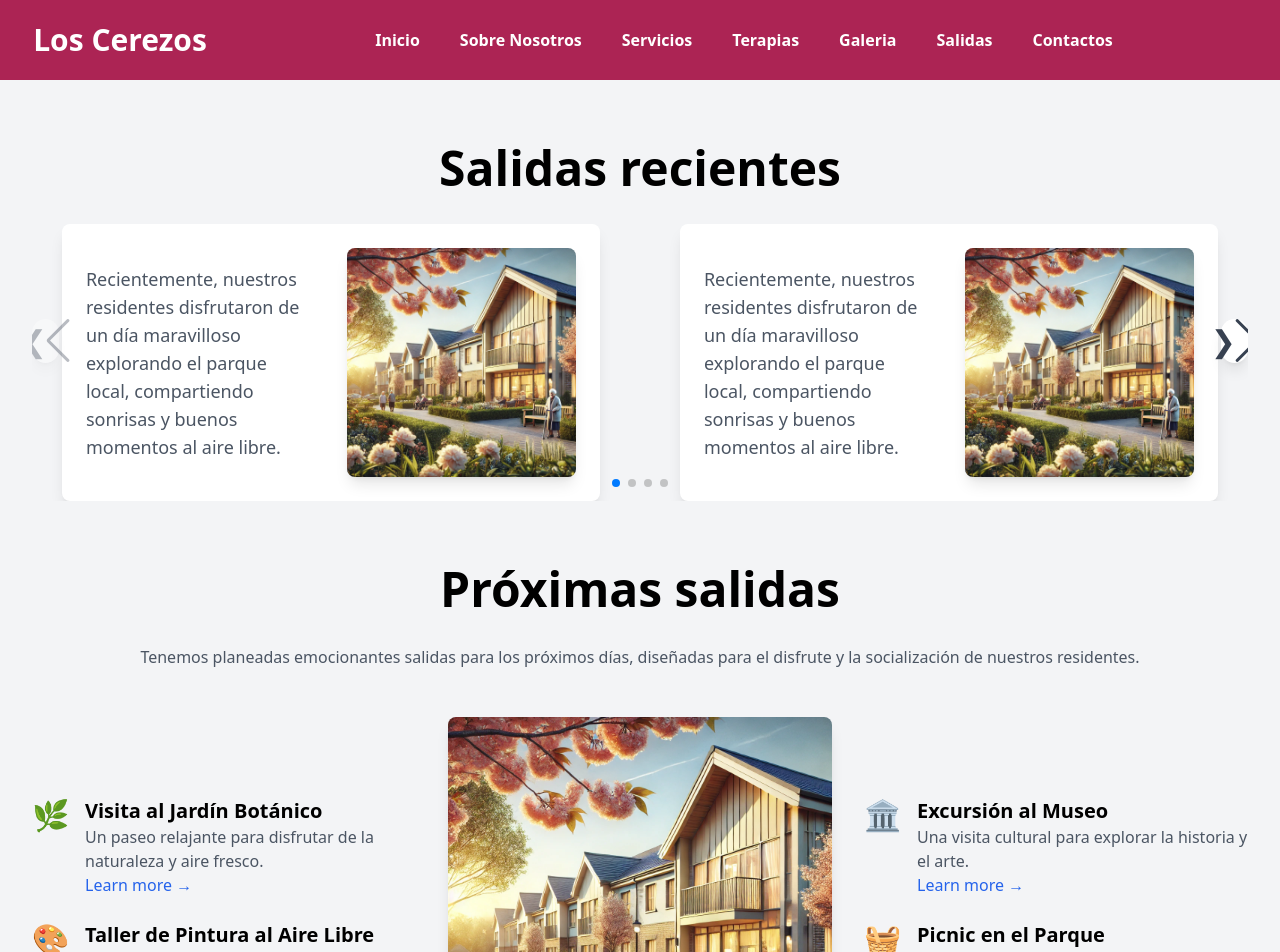
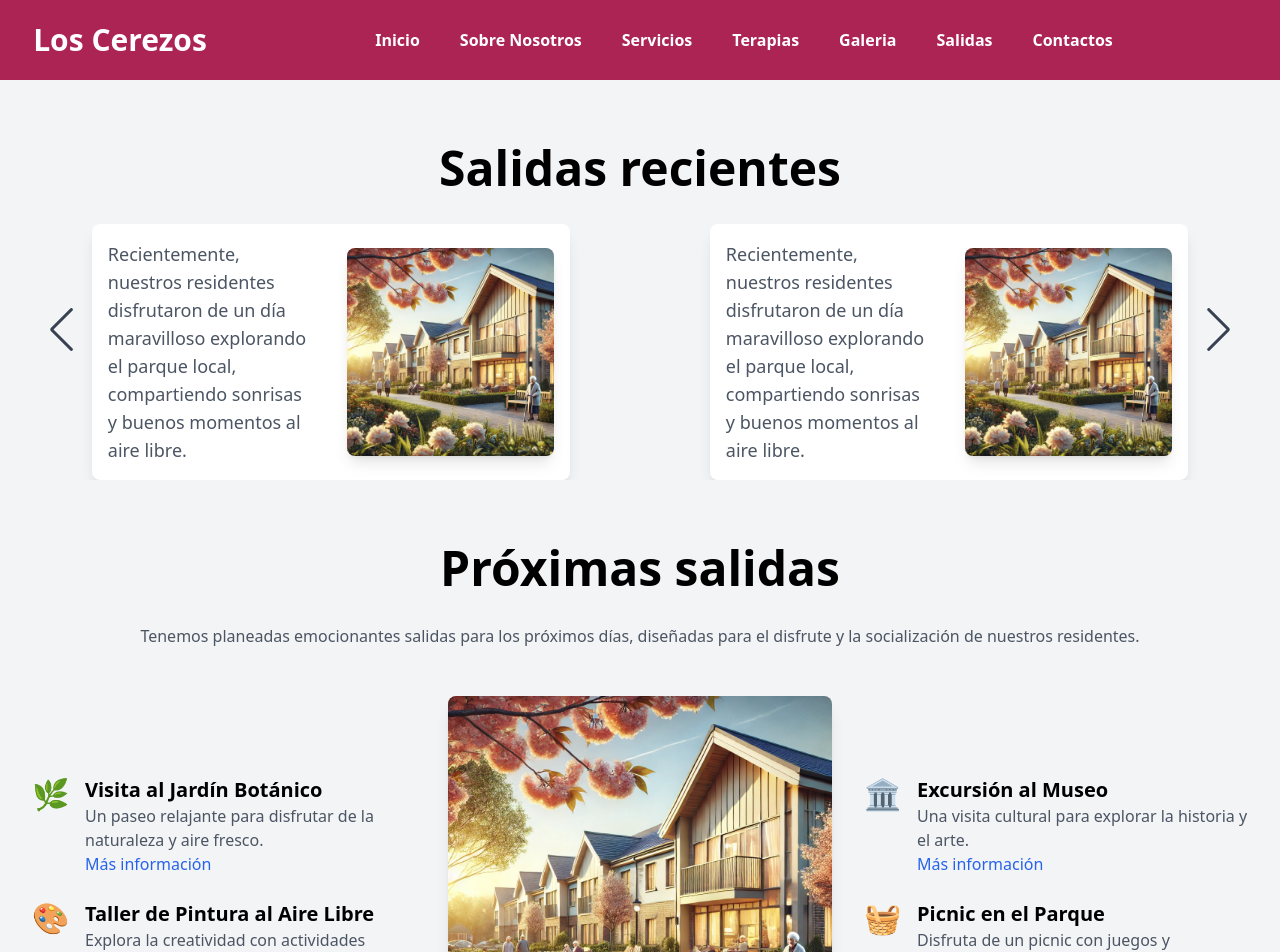
Before and after one commit to DavidCantunaMorales/landingpage-cerezos, a React (Vite) app: page /salidas in a window 1280 px wide. Shown: the top 952 px of the page. Built offline with nearby package versions, Linux system fonts and the light colour scheme.

Commit message:
Finalizacion de la seccion salidas

```diff
--- a/src/pages/Salidas.jsx
+++ b/src/pages/Salidas.jsx
@@ -2,10 +2,24 @@ import { Swiper, SwiperSlide } from 'swiper/react';
 import 'swiper/css';
 import 'swiper/css/pagination';
 import 'swiper/css/navigation';
-import { Pagination, Navigation } from 'swiper/modules';
+import { Navigation, Autoplay } from 'swiper/modules';
 import CerezosImage from '../assets/cerezos-home.webp';
+import { useState } from 'react';
 
 export const Salidas = () => {
+  const [isModalOpen, setIsModalOpen] = useState(false);
+  const [modalContent, setModalContent] = useState('');
+
+  const openModal = (content) => {
+    setModalContent(content);
+    setIsModalOpen(true);
+  };
+
+  const closeModal = () => {
+    setIsModalOpen(false);
+    setModalContent('');
+  };
+
   const proximasSalidas = [
     {
       titulo: 'Visita al Jardín Botánico',
@@ -44,14 +58,17 @@ export const Salidas = () => {
           Salidas recientes
         </h2>
         <Swiper
-          modules={[Pagination, Navigation]}
+          modules={[Navigation, Autoplay]} // Añadimos Autoplay como módulo
           spaceBetween={20}
           slidesPerView={1}
+          autoplay={{
+            delay: 3000, // Tiempo en milisegundos (3 segundos)
+            disableOnInteraction: false, // Permite seguir con autoplay tras interacción del usuario
+          }}
           navigation={{
             nextEl: '.swiper-button-next',
             prevEl: '.swiper-button-prev',
           }}
-          pagination={{ clickable: true }}
           breakpoints={{
             640: { slidesPerView: 1 },
             768: { slidesPerView: 2 },
@@ -62,7 +79,7 @@ export const Salidas = () => {
           {/* Carrusel de Salidas Recientes */}
           {[...Array(5)].map((_, index) => (
             <SwiperSlide key={index}>
-              <div className='flex flex-col md:flex-row items-center gap-8 bg-white shadow-lg rounded-lg p-6 max-w-[90%] mx-auto'>
+              <div className='flex flex-col md:flex-row items-center gap-8 bg-white shadow-lg rounded-lg p-4 max-w-[80%] mx-auto'>
                 <div className='md:w-1/2'>
                   <p className='text-gray-600 text-lg'>
                     Recientemente, nuestros residentes disfrutaron de un día
@@ -81,17 +98,12 @@ export const Salidas = () => {
             </SwiperSlide>
           ))}
 
-          {/* Botones de Navegación */}
-          <div className='swiper-button-prev hidden md:flex absolute left-0 top-1/2 transform -translate-y-1/2 text-3xl text-gray-700 bg-white p-2 rounded-full shadow-lg z-10'>
-            ❮
-          </div>
-          <div className='swiper-button-next hidden md:flex absolute right-0 top-1/2 transform -translate-y-1/2 text-3xl text-gray-700 bg-white p-2 rounded-full shadow-lg z-10'>
-            ❯
-          </div>
+          {/* Botones de Navegación con react-icons */}
+          <div className='swiper-button-prev hidden md:flex absolute top-1/2 left-4 transform -translate-y-1/2 text-gray-700 z-10 cursor-pointer'></div>
+          <div className='swiper-button-next hidden md:flex absolute top-1/2 right-4 transform -translate-y-1/2 text-gray-700 z-10 cursor-pointer'></div>
         </Swiper>
       </div>
 
-      {/* Sección de Próximas Salidas */}
       <div className='container mx-auto px-8'>
         <h2 className='text-5xl font-bold text-center mb-8'>
           Próximas salidas
@@ -114,12 +126,12 @@ export const Salidas = () => {
                 <div>
                   <h3 className='text-xl font-semibold'>{salida.titulo}</h3>
                   <p className='text-gray-600'>{salida.descripcion}</p>
-                  <a
-                    href={salida.link}
-                    className='text-blue-600 hover:text-blue-800'
+                  <button
+                    onClick={() => openModal(salida.descripcion)}
+                    className='text-blue-600 hover:text-blue-800 bg-transparent border-none cursor-pointer'
                   >
-                    Learn more →
-                  </a>
+                    Más información
+                  </button>
                 </div>
               </div>
             ))}
@@ -145,17 +157,35 @@ export const Salidas = () => {
                 <div>
                   <h3 className='text-xl font-semibold'>{salida.titulo}</h3>
                   <p className='text-gray-600'>{salida.descripcion}</p>
-                  <a
-                    href={salida.link}
-                    className='text-blue-600 hover:text-blue-800'
+                  <button
+                    onClick={() => openModal(salida.descripcion)}
+                    className='text-blue-600 hover:text-blue-800 bg-transparent border-none cursor-pointer'
                   >
-                    Learn more →
-                  </a>
+                    Más información
+                  </button>
                 </div>
               </div>
             ))}
           </div>
         </div>
+
+        {/* Modal */}
+        {isModalOpen && (
+          <div className='fixed inset-0 bg-gray-500 bg-opacity-50 flex justify-center items-center z-20'>
+            <div className='bg-white p-6 rounded-lg shadow-lg max-w-lg w-full'>
+              <h3 className='text-2xl font-semibold mb-4'>
+                Detalles de la salida
+              </h3>
+              <p className='text-gray-600'>{modalContent}</p>
+              <button
+                onClick={closeModal}
+                className='mt-4 px-4 py-2 bg-blue-600 text-white rounded hover:bg-blue-700'
+              >
+                Cerrar
+              </button>
+            </div>
+          </div>
+        )}
       </div>
     </section>
   );
```
